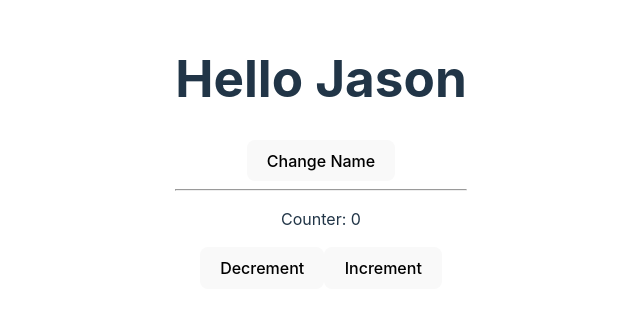
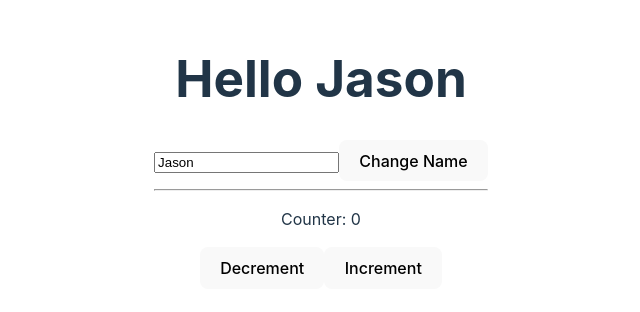
Before and after one commit to abasile1-tech/react_practice_1, a React (Vite) app: page / in a window 1280 px wide. Shown: the part 248-560 px from the top of the page, without its empty margins (319-959 px from the left). Built offline with nearby package versions, Linux system fonts and the light colour scheme.

Commit message:
more classwork

```diff
--- a/src/App.jsx
+++ b/src/App.jsx
@@ -4,6 +4,7 @@ import { useState } from "react";
 function App() {
   const [counter, setCounter] = useState(0);
   const [name, setName] = useState("Jason");
+  const [nameInput, setNameInput] = useState("");
 
   const increment = () => {
     setCounter(counter + 1);
@@ -16,6 +17,11 @@ function App() {
   return (
     <>
       <h1>Hello {name}</h1>
+      <input
+        type="text"
+        value={name}
+        onChange={(e) => setName(e.target.value)}
+      />
       <button onClick={() => setName("Bob")}>Change Name</button>
       <hr />
       <p>Counter: {counter}</p>
```
